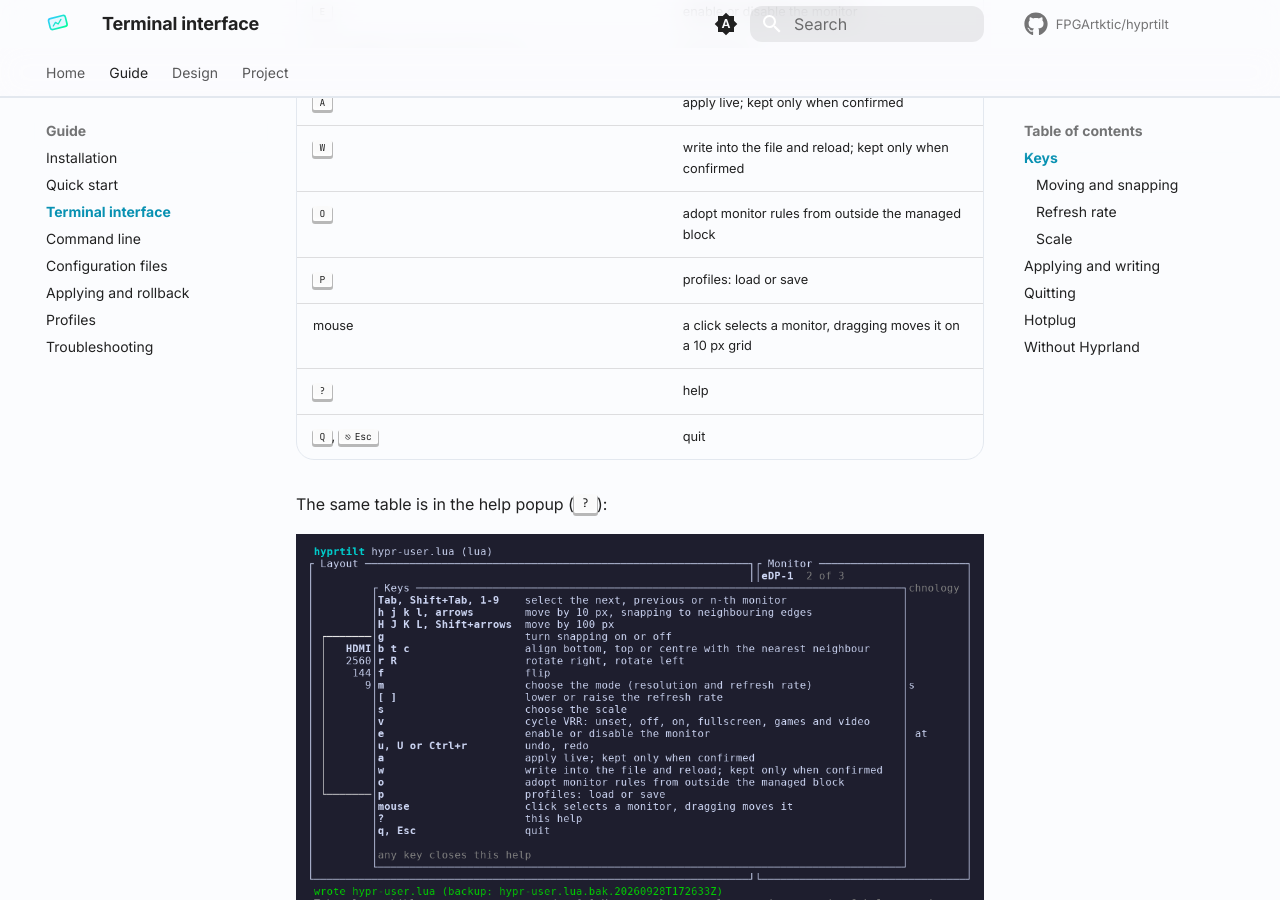
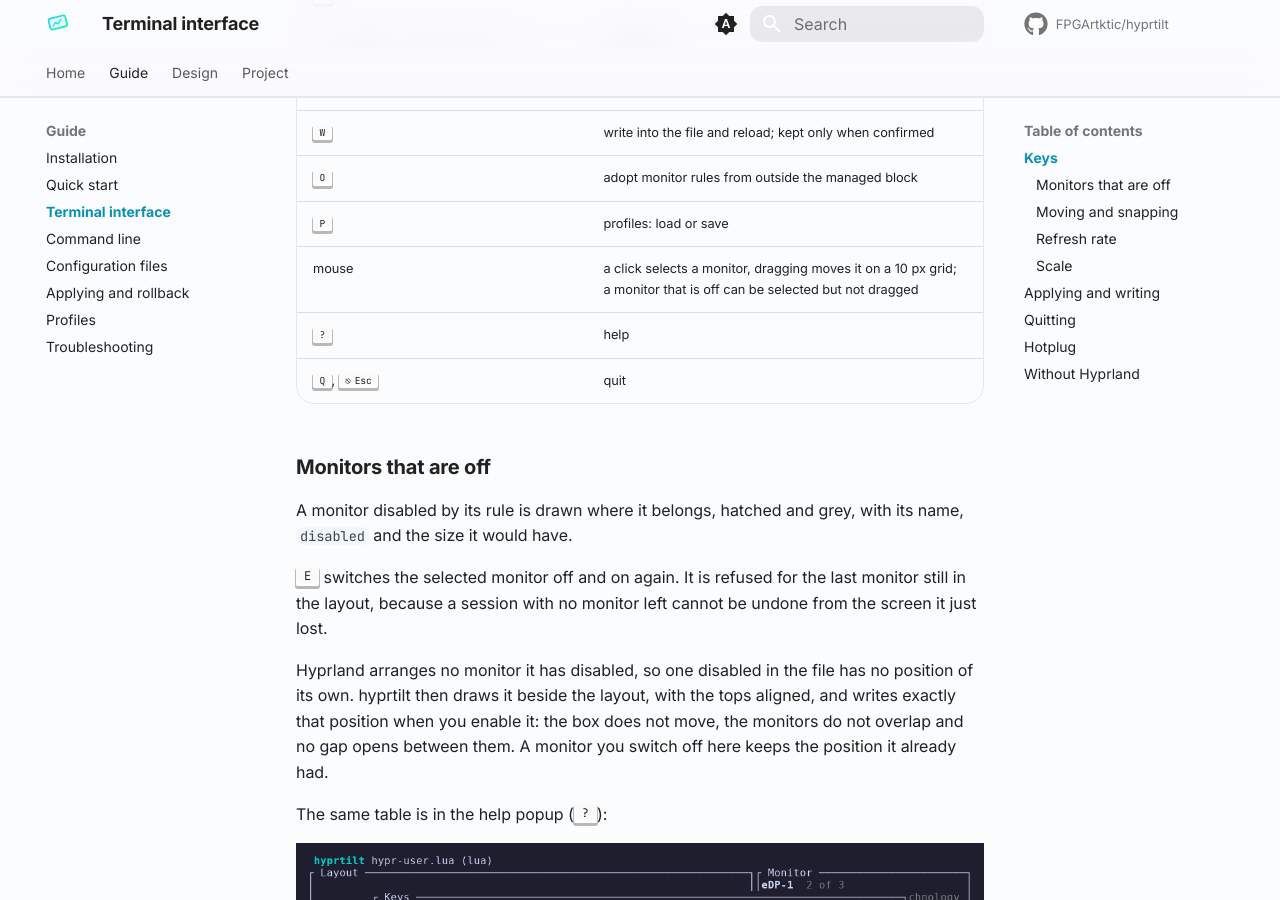
Before and after one commit to FPGArtktic/hyprtilt, an MkDocs documentation site: the page built from docs/guide/tui.md, in a window 1280 px wide and 900 px high, scrolled down 2302 px. Built offline with MkDocs 1.6.1 and Material for MkDocs 9.7.7, drawn with Linux system fonts in a browser that asks for light colours; comment, search, counter and statistics services are not loaded; some of the changed text lies outside the part shown.

Commit message:
docs: describe disabled monitors on the canvas
The guide said the layout draws the enabled monitors, which was true
and is not any more, and nothing told readers that a monitor which is
off can be selected and brought back, or where one with no position of
its own ends up.

Describe it in the terminal interface guide and the README, note that
such a monitor can be selected but not dragged, and record in the ADR
how it is placed: rect_any for an output outside the layout and
landing_rects for one Hyprland never arranged.

Co-Authored-By: Claude Opus 5 <noreply@anthropic.com>
Signed-off-by: Mateusz Okulanis <FPGArtktic@outlook.com>

```diff
--- a/docs/guide/tui.md
+++ b/docs/guide/tui.md
@@ -14,9 +14,11 @@ the managed block and shows the result before anything reaches Hyprland.
 
 ![The terminal interface with three monitors; DP-1 is selected and its refresh rate lowered to 120 Hz](../assets/screenshots/refresh.png)
 
-- **Layout** draws the enabled monitors to scale in logical pixels, with
-  their name, resolution, refresh rate, rotation and scale. The selected
-  monitor has a thick border; overlapping monitors are red.
+- **Layout** draws the monitors to scale in logical pixels, with their
+  name, resolution, refresh rate, rotation and scale. The selected
+  monitor has a thick border; overlapping monitors are red. A monitor
+  that is off keeps its place, hatched and grey, so that it can be
+  selected and switched back on with ++e++.
 - **Monitor** shows the selected monitor: its mode, the refresh rate and
   every rate its current resolution offers, position, scale and the
   logical size it gives, rotation, VRR, whether it is enabled, the line of
@@ -50,9 +52,25 @@ Below 80 columns the monitor panel moves under the layout.
 | ++w++ | write into the file and reload; kept only when confirmed |
 | ++o++ | adopt monitor rules from outside the managed block |
 | ++p++ | profiles: load or save |
-| mouse | a click selects a monitor, dragging moves it on a 10 px grid |
+| mouse | a click selects a monitor, dragging moves it on a 10 px grid; a monitor that is off can be selected but not dragged |
 | ++question++ | help |
 | ++q++, ++esc++ | quit |
+
+### Monitors that are off
+
+A monitor disabled by its rule is drawn where it belongs, hatched and
+grey, with its name, `disabled` and the size it would have.
+
+++e++ switches the selected monitor off and on again. It is refused for
+the last monitor still in the layout, because a session with no monitor
+left cannot be undone from the screen it just lost.
+
+Hyprland arranges no monitor it has disabled, so one disabled in the
+file has no position of its own. hyprtilt then draws it beside the
+layout, with the tops aligned, and writes exactly that position when
+you enable it: the box does not move, the monitors do not overlap and no
+gap opens between them. A monitor you switch off here keeps the position
+it already had.
 
 The same table is in the help popup (++question++):
 
```
Also changed, not shown: README.md (+4 -0 lines), docs/adr/0001-architecture.md (+6 -0 lines).
